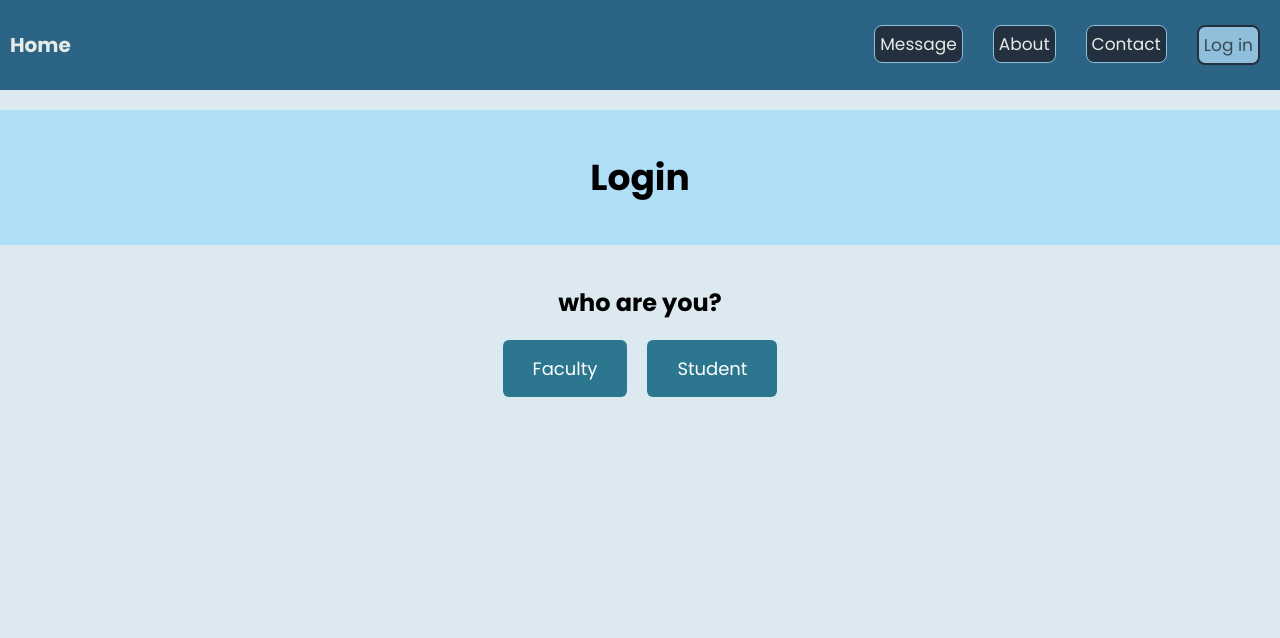
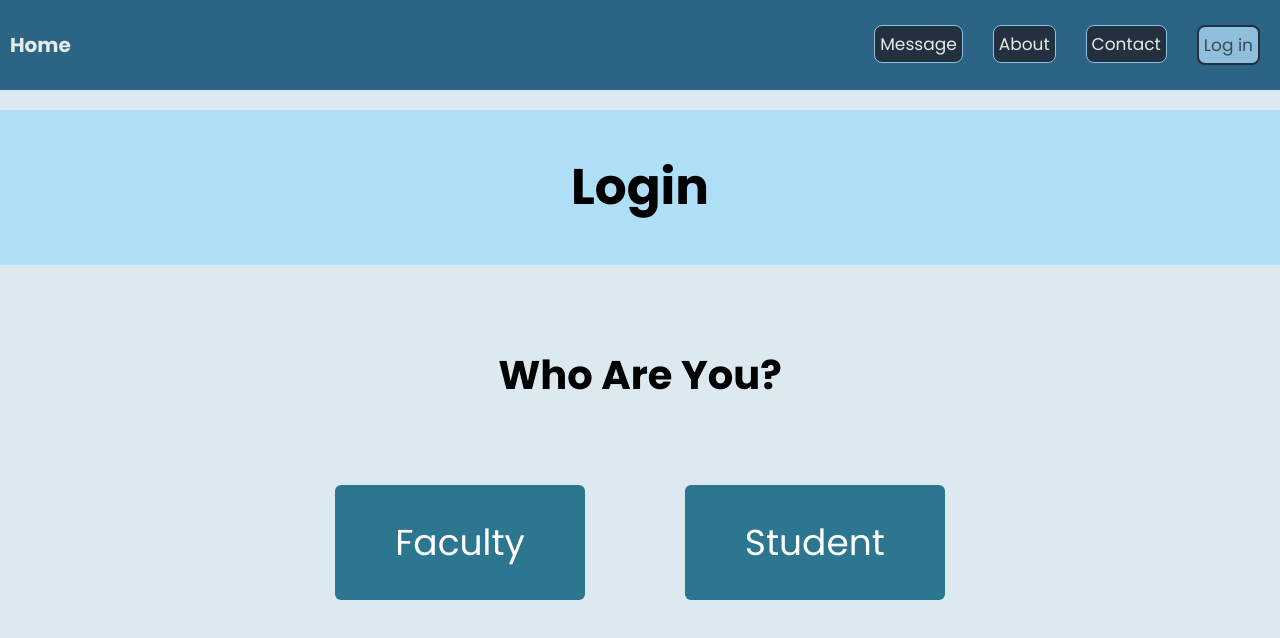
Before and after one commit to knguyenHub/CoyoteHowls, a React (Vite) app in the folder coyote_howls/: page /log_in in a window 1280 px wide. Shown: the top 638 px of the page. Built offline with nearby package versions, Linux system fonts and the light colour scheme.

Commit message:
fix button size

```diff
--- a/coyote_howls/src/components/pages/Log_in.css
+++ b/coyote_howls/src/components/pages/Log_in.css
@@ -13,34 +13,34 @@ body {
   }
 
   .login-header h1 {
-    font-size: 36px;
+    font-size: 50px;
     margin: 0;
   }
 
   /* Main Content */
   .login-content {
     text-align: center;
-    padding: 40px;
+    padding: 80px;
   }
 
   .login-content h2 {
-    font-size: 24px;
-    margin-bottom: 20px;
+    font-size: 40px;
+    margin-bottom: 80px;
   }
 
   /* Role buttons */
   .button-container {
     display: flex;
     justify-content: center;
-    gap: 20px;
+    gap: 100px;
   }
 
   .role-button {
     background-color: #2D768F;
     color: white;
     border: none;
-    padding: 15px 30px;
-    font-size: 18px;
+    padding: 30px 60px;
+    font-size: 36px;
     cursor: pointer;
     border-radius: 6px;
   }
--- a/coyote_howls/src/components/pages/Log_in.jsx
+++ b/coyote_howls/src/components/pages/Log_in.jsx
@@ -12,7 +12,7 @@ const Log_in = () => {
 
       {/* Main Content */}
       <div className="login-content">
-        <h2>who are you?</h2>
+        <h2>Who Are You?</h2>
         <div className="button-container">
           <button className="role-button">Faculty</button>
           <button className="role-button">Student</button>
```
